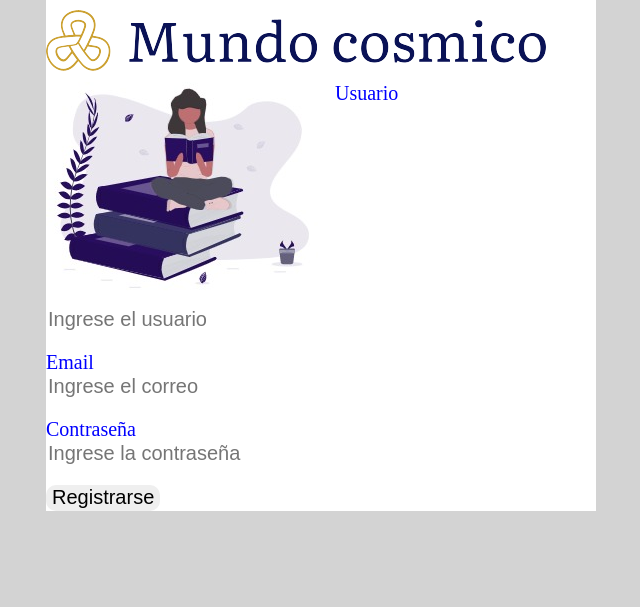
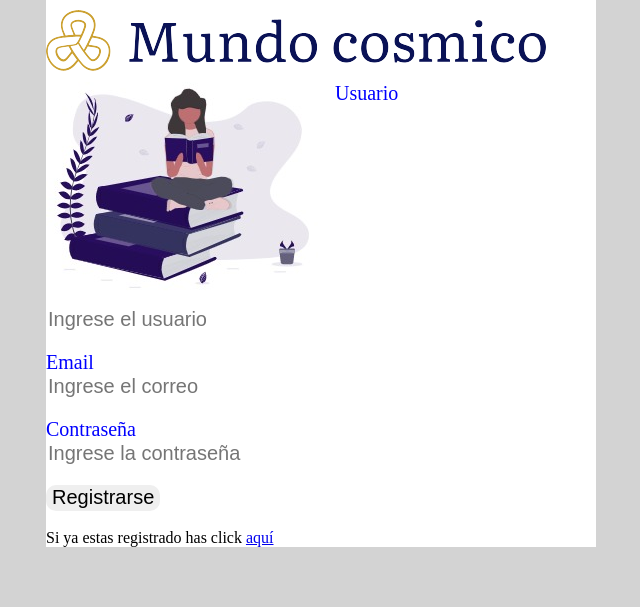
Before and after one commit to elgio1/BibliotecaMu-iz, a PHP site: page /registrarse.php in a window 1280 px wide. Shown: the part 109-716 px from the top of the page, without its empty margins (362-1002 px from the left). Run offline with PHP 8.4, Linux system fonts and the light colour scheme.

Commit message:
Le añadi una opcion para que se regrese si ya esta registrado

```diff
--- a/registrarse.php
+++ b/registrarse.php
@@ -23,7 +23,8 @@
             <input type="password" name="contraseña"placeholder="Ingrese la contraseña"><br><br>
             <input type="submit" value="Registrarse">
 
-        </form>
+        </form><br>
+        <span>Si ya estas registrado has click <a href="index.php"> aquí </a></span>
     </div>
 </body>
 </html>
```
